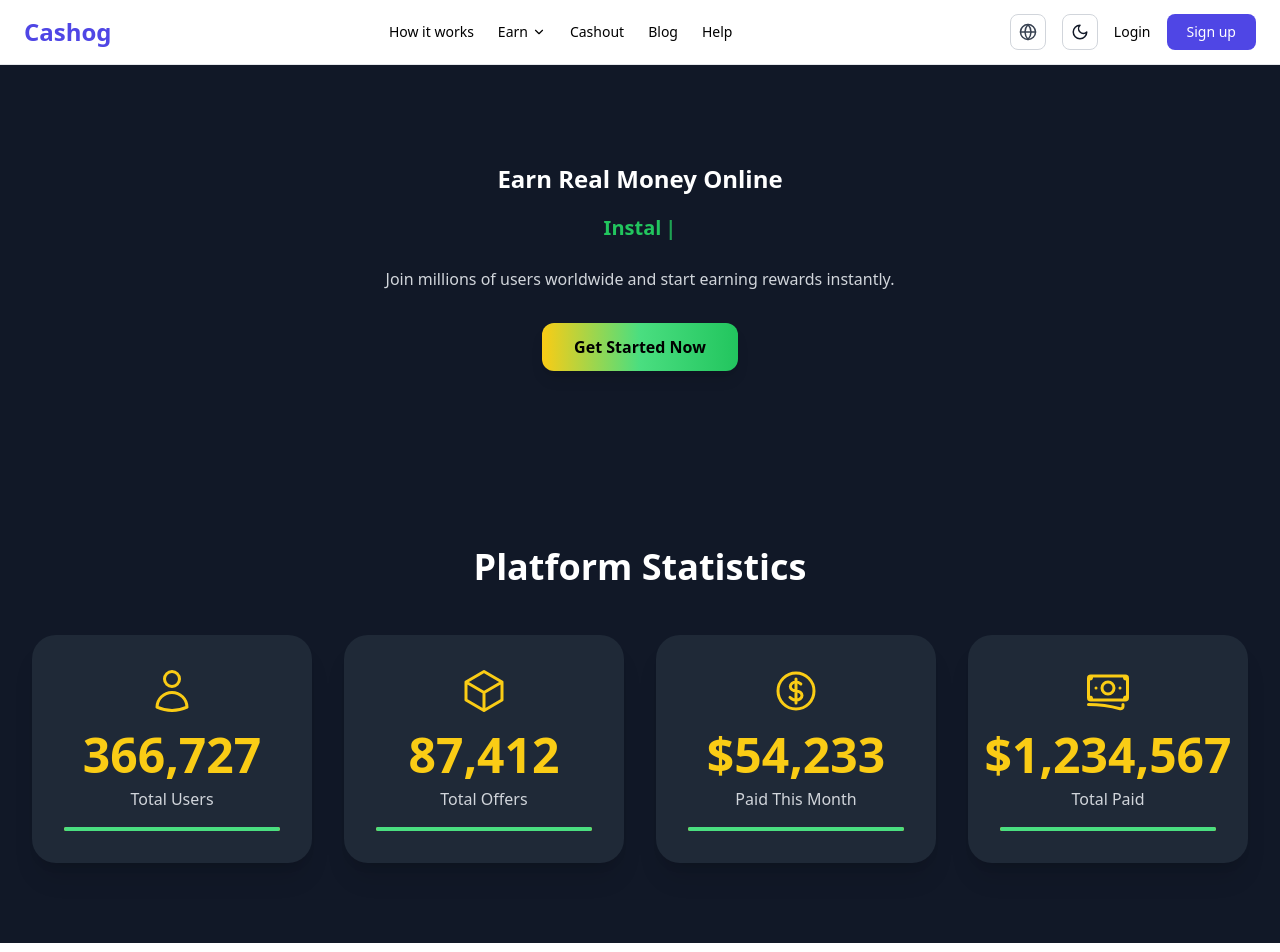
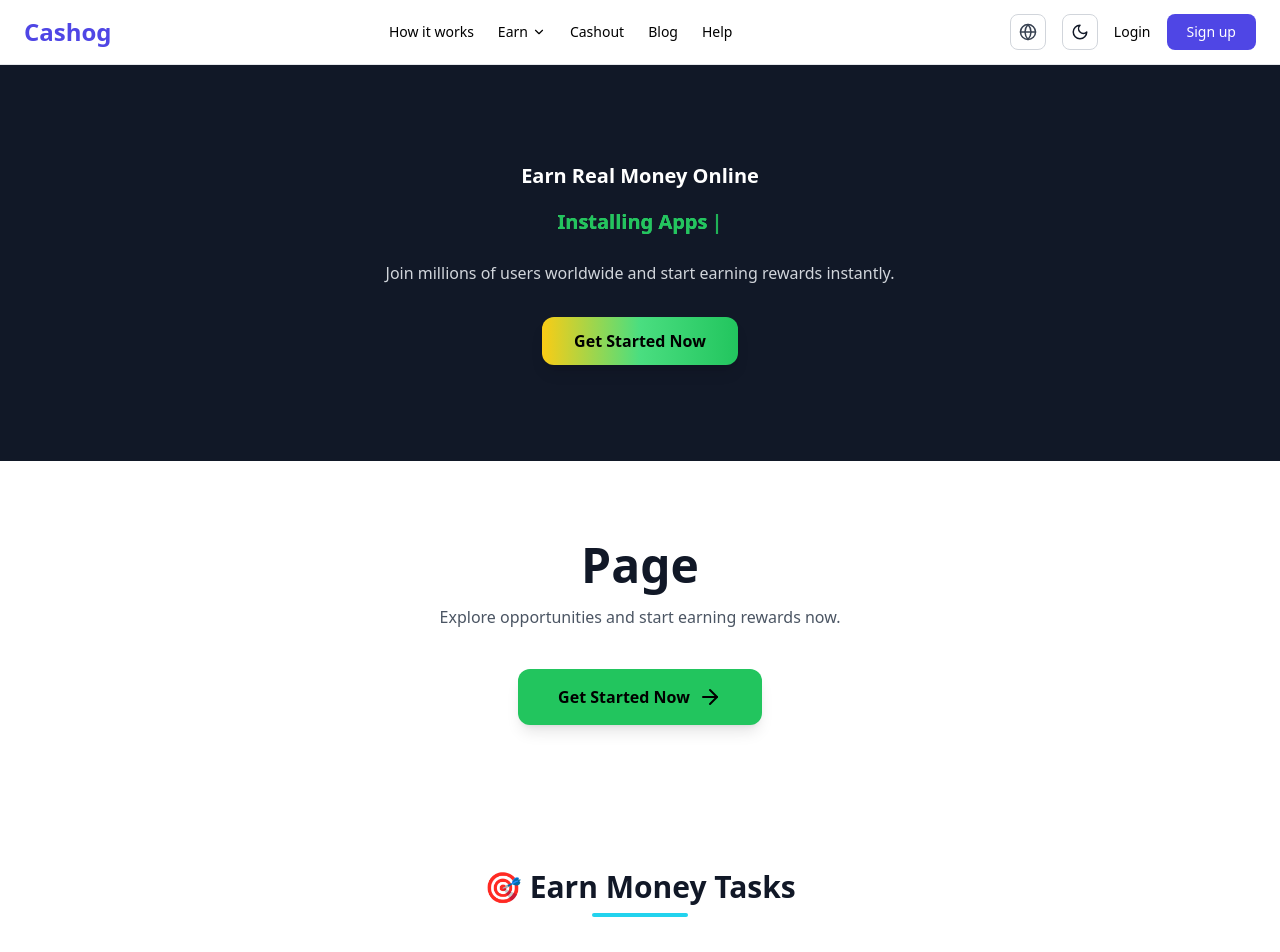
Before and after one commit to tool63/cashin, a Next.js app: page / in a window 1280 px wide. Shown: the top 952 px of the page. Built offline with nearby package versions, Linux system fonts and the light colour scheme.

Commit message:
Update HeroSection.tsx

```diff
--- a/components/hero/HeroSection.tsx
+++ b/components/hero/HeroSection.tsx
@@ -3,53 +3,42 @@
 import { motion } from "framer-motion";
 import TypingText from "@/components/typing/TypingText";
 import Link from "next/link";
-import { useEffect, useState } from "react";
-import { UserIcon, CubeIcon, CurrencyDollarIcon, BanknotesIcon } from "@heroicons/react/24/outline";
 
 export default function HeroSection() {
-  // Animated number state
-  const [usersCount, setUsersCount] = useState(0);
-  const [offersCount, setOffersCount] = useState(0);
-  const [paidMonth, setPaidMonth] = useState(0);
-  const [totalPaid, setTotalPaid] = useState(0);
-
-  useEffect(() => {
-    const duration = 2000;
-    const frameRate = 30;
-    const totalFrames = Math.round((duration / 1000) * frameRate);
-    let frame = 0;
-
-    const usersTarget = 366727;
-    const offersTarget = 87412;
-    const paidMonthTarget = 54233;
-    const totalPaidTarget = 1234567;
-
-    const interval = setInterval(() => {
-      frame++;
-      setUsersCount(Math.round((usersTarget * frame) / totalFrames));
-      setOffersCount(Math.round((offersTarget * frame) / totalFrames));
-      setPaidMonth(Math.round((paidMonthTarget * frame) / totalFrames));
-      setTotalPaid(Math.round((totalPaidTarget * frame) / totalFrames));
-
-      if (frame === totalFrames) clearInterval(interval);
-    }, duration / totalFrames);
-
-    return () => clearInterval(interval);
-  }, []);
-
   return (
-    <>
-      {/* HERO SECTION */}
     <section className="bg-gray-900 text-white">
       <div className="max-w-7xl mx-auto px-4 sm:px-6 lg:px-8 py-24 text-center">
 
         {/* HEADLINE */}
-          <h1 className="font-extrabold text-[20px] sm:text-[22px] md:text-[24px] mb-4 text-white">
+        <h1
+          className="
+            font-extrabold
+            text-[20px]
+            sm:text-[20px]
+            md:text-[20px]
+            mb-4
+            text-white
+          "
+        >
           Earn Real Money Online
         </h1>
 
         {/* TYPING TEXT */}
-          <div className="text-[20px] sm:text-[20px] md:text-[20px] mb-6 font-semibold text-green-400">
+        <div
+          className="
+            text-[20px]
+            sm:text-[20px]
+            md:text-[20px]
+            mb-6
+            font-semibold
+            bg-gradient-to-r
+            from-yellow-400
+            via-green-400
+            to-green-500
+            bg-clip-text
+            text-transparent
+          "
+        >
           <TypingText />
         </div>
 
@@ -65,7 +54,10 @@ export default function HeroSection() {
             whileTap={{ scale: 0.97 }}
             className="
               inline-flex items-center justify-center
-                bg-gradient-to-r from-yellow-400 via-green-400 to-green-500
+              bg-gradient-to-r
+              from-yellow-400
+              via-green-400
+              to-green-500
               text-black
               px-8 py-3
               rounded-xl
@@ -77,112 +69,8 @@ export default function HeroSection() {
             Get Started Now
           </motion.span>
         </Link>
+
       </div>
     </section>
-
-      {/* STATS SECTION */}
-      <section className="bg-gray-900 py-20">
-        <div className="max-w-7xl mx-auto px-4 sm:px-6 lg:px-8">
-
-          <h2 className="text-2xl sm:text-3xl md:text-4xl font-bold text-white text-center mb-12">
-            Platform Statistics
-          </h2>
-
-          <div className="grid grid-cols-1 sm:grid-cols-2 md:grid-cols-4 gap-8">
-            {/* Total Users */}
-            <motion.div
-              initial={{ y: 20, opacity: 0 }}
-              whileInView={{ y: 0, opacity: 1 }}
-              viewport={{ once: true }}
-              transition={{ duration: 0.6, delay: 0.1 }}
-              className="bg-gray-800 rounded-3xl p-8 flex flex-col items-center justify-center hover:scale-105 transition-transform shadow-xl"
-            >
-              <UserIcon className="w-12 h-12 text-yellow-400 mb-4" />
-              <span className="text-4xl sm:text-5xl font-extrabold text-yellow-400">
-                {usersCount.toLocaleString()}
-              </span>
-              <span className="mt-2 text-sm sm:text-base text-gray-300 font-medium text-center">
-                Total Users
-              </span>
-              <div className="w-full h-1 bg-yellow-500 rounded-full mt-4">
-                <div
-                  className="h-1 bg-green-400 rounded-full"
-                  style={{ width: `${Math.min((usersCount / 366727) * 100, 100)}%` }}
-                />
-              </div>
-            </motion.div>
-
-            {/* Total Offers */}
-            <motion.div
-              initial={{ y: 20, opacity: 0 }}
-              whileInView={{ y: 0, opacity: 1 }}
-              viewport={{ once: true }}
-              transition={{ duration: 0.6, delay: 0.2 }}
-              className="bg-gray-800 rounded-3xl p-8 flex flex-col items-center justify-center hover:scale-105 transition-transform shadow-xl"
-            >
-              <CubeIcon className="w-12 h-12 text-yellow-400 mb-4" />
-              <span className="text-4xl sm:text-5xl font-extrabold text-yellow-400">
-                {offersCount.toLocaleString()}
-              </span>
-              <span className="mt-2 text-sm sm:text-base text-gray-300 font-medium text-center">
-                Total Offers
-              </span>
-              <div className="w-full h-1 bg-yellow-500 rounded-full mt-4">
-                <div
-                  className="h-1 bg-green-400 rounded-full"
-                  style={{ width: `${Math.min((offersCount / 87412) * 100, 100)}%` }}
-                />
-              </div>
-            </motion.div>
-
-            {/* Amount Paid This Month */}
-            <motion.div
-              initial={{ y: 20, opacity: 0 }}
-              whileInView={{ y: 0, opacity: 1 }}
-              viewport={{ once: true }}
-              transition={{ duration: 0.6, delay: 0.3 }}
-              className="bg-gray-800 rounded-3xl p-8 flex flex-col items-center justify-center hover:scale-105 transition-transform shadow-xl"
-            >
-              <CurrencyDollarIcon className="w-12 h-12 text-yellow-400 mb-4" />
-              <span className="text-4xl sm:text-5xl font-extrabold text-yellow-400">
-                ${paidMonth.toLocaleString()}
-              </span>
-              <span className="mt-2 text-sm sm:text-base text-gray-300 font-medium text-center">
-                Paid This Month
-              </span>
-              <div className="w-full h-1 bg-yellow-500 rounded-full mt-4">
-                <div
-                  className="h-1 bg-green-400 rounded-full"
-                  style={{ width: `${Math.min((paidMonth / 54233) * 100, 100)}%` }}
-                />
-              </div>
-            </motion.div>
-
-            {/* Total Paid */}
-            <motion.div
-              initial={{ y: 20, opacity: 0 }}
-              whileInView={{ y: 0, opacity: 1 }}
-              viewport={{ once: true }}
-              transition={{ duration: 0.6, delay: 0.4 }}
-              className="bg-gray-800 rounded-3xl p-8 flex flex-col items-center justify-center hover:scale-105 transition-transform shadow-xl"
-            >
-              <BanknotesIcon className="w-12 h-12 text-yellow-400 mb-4" />
-              <span className="text-4xl sm:text-5xl font-extrabold text-yellow-400">
-                ${totalPaid.toLocaleString()}
-              </span>
-              <span className="mt-2 text-sm sm:text-base text-gray-300 font-medium text-center">
-                Total Paid
-              </span>
-              <div className="w-full h-1 bg-yellow-500 rounded-full mt-4">
-                <div
-                  className="h-1 bg-green-400 rounded-full"
-                  style={{ width: `${Math.min((totalPaid / 1234567) * 100, 100)}%` }}
-                />
-              </div>
-            </motion.div>
-          </div>
-        </div>
-      </section>
-    </>
   );
 }
```
Lines whose indentation alone changed are shown as unchanged.
